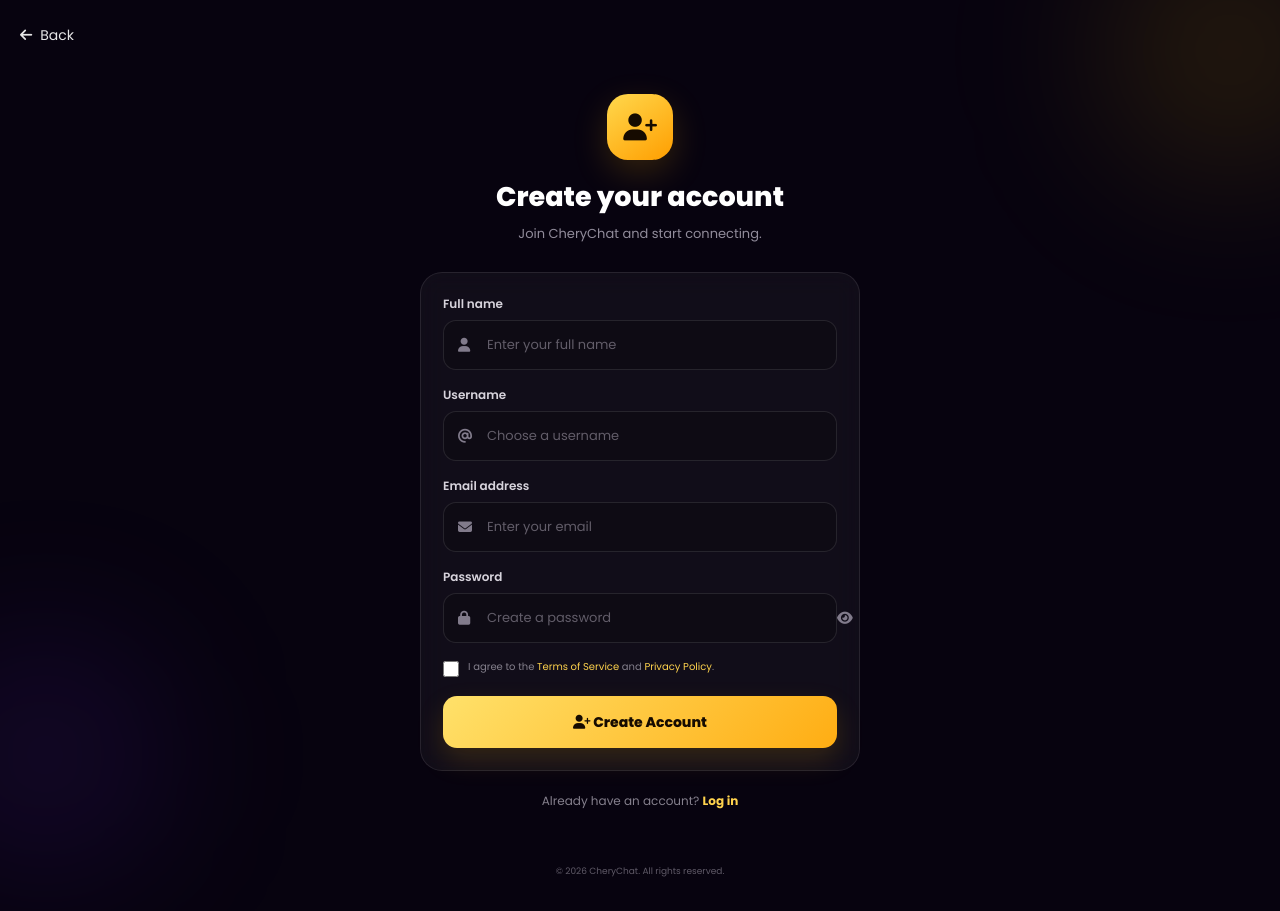
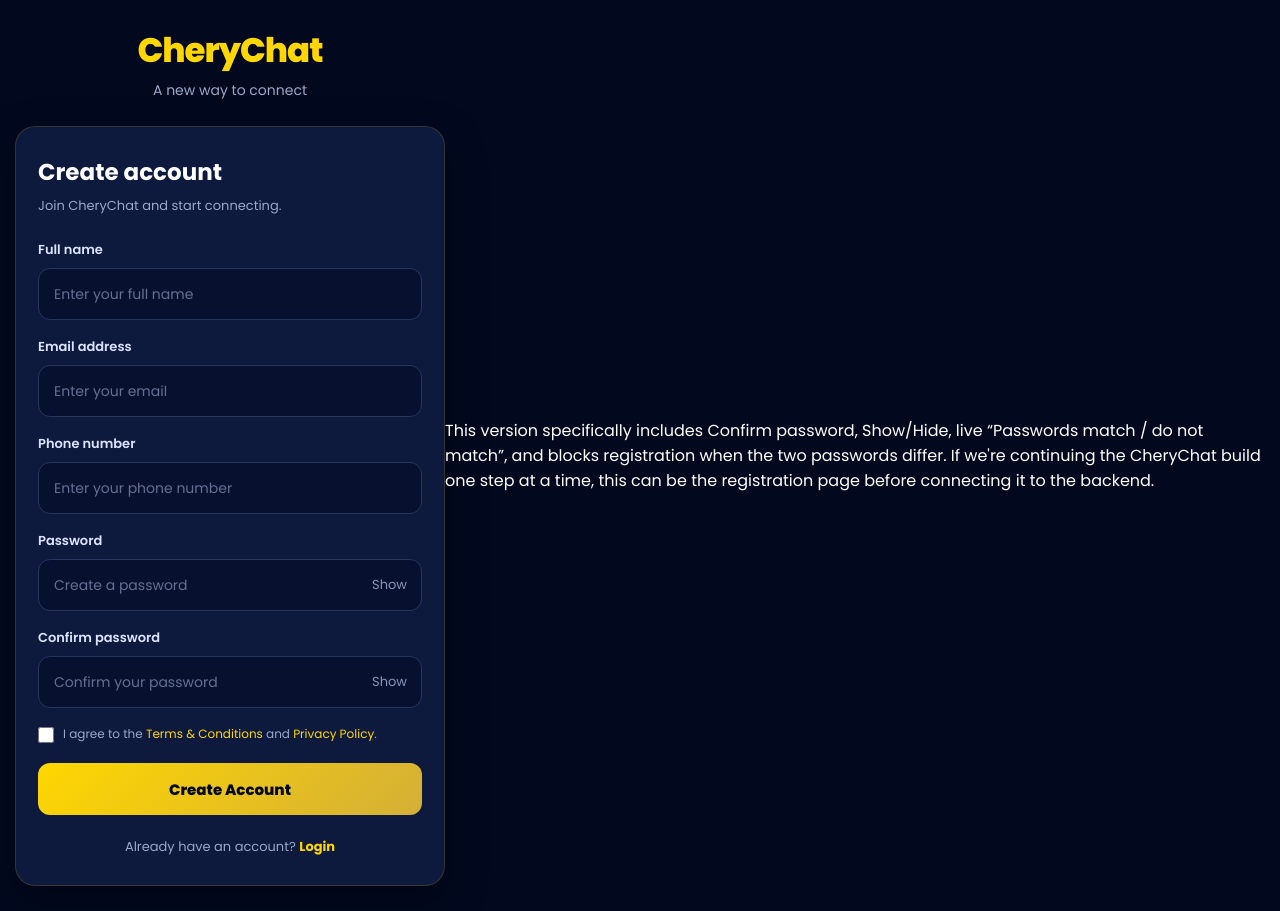
Before and after one commit to cheryotshamba-sudo/CHERYCHAT-FRONTEND, a plain HTML site: page register.html in a window 1280 px wide. Drawn offline with Linux system fonts and the light colour scheme.

Commit message:
Update register.html

```diff
--- a/register.html
+++ b/register.html
@@ -4,14 +4,11 @@
     <meta charset="UTF-8">
     <meta name="viewport" content="width=device-width, initial-scale=1.0">
 
-    <title>Create Account | CheryChat</title>
+    <title>Create Account - CheryChat</title>
 
     <link rel="preconnect" href="https://fonts.googleapis.com">
     <link rel="preconnect" href="https://fonts.gstatic.com" crossorigin>
     <link href="https://fonts.googleapis.com/css2?family=Poppins:wght@400;500;600;700;800&display=swap" rel="stylesheet">
-
-    <link rel="stylesheet"
-          href="https://cdnjs.cloudflare.com/ajax/libs/font-awesome/6.7.2/css/all.min.css">
 
     <style>
         * {
@@ -21,193 +18,133 @@
         }
 
         body {
+            min-height: 100vh;
+            background: #02091f;
+            color: #ffffff;
             font-family: 'Poppins', sans-serif;
-            background: #07030f;
-            color: #fff;
-            min-height: 100vh;
+            display: flex;
+            justify-content: center;
+            align-items: center;
+            padding: 25px 15px;
         }
 
-        .page {
-            min-height: 100vh;
-            display: flex;
-            flex-direction: column;
-            position: relative;
-            overflow: hidden;
+        .container {
+            width: 100%;
+            max-width: 430px;
         }
 
-        .glow {
-            position: fixed;
-            width: 260px;
-            height: 260px;
-            border-radius: 50%;
-            background: rgba(255, 193, 7, 0.12);
-            filter: blur(80px);
-            top: -80px;
-            right: -80px;
+        .logo {
+            text-align: center;
+            margin-bottom: 25px;
         }
 
-        .glow2 {
-            position: fixed;
-            width: 230px;
-            height: 230px;
-            border-radius: 50%;
-            background: rgba(120, 50, 255, 0.12);
-            filter: blur(80px);
-            bottom: -70px;
-            left: -70px;
+        .logo h1 {
+            font-size: 34px;
+            font-weight: 800;
+            color: #ffd700;
+            letter-spacing: -1px;
         }
 
-        header {
-            padding: 22px 20px;
-            position: relative;
-            z-index: 2;
+        .logo p {
+            color: #9ca8c7;
+            font-size: 14px;
+            margin-top: 4px;
         }
 
-        .back {
-            color: #fff;
-            text-decoration: none;
-            font-size: 14px;
-            display: inline-flex;
-            align-items: center;
-            gap: 8px;
-            opacity: .9;
+        .card {
+            background: #0d193d;
+            border: 1px solid rgba(255, 215, 0, 0.15);
+            border-radius: 20px;
+            padding: 28px 22px;
+            box-shadow: 0 15px 40px rgba(0, 0, 0, 0.35);
         }
 
-        main {
-            flex: 1;
-            width: 100%;
-            max-width: 480px;
-            margin: 0 auto;
-            padding: 15px 20px 40px;
-            position: relative;
-            z-index: 2;
-        }
-
-        .heading {
-            text-align: center;
-            margin: 10px 0 28px;
-        }
-
-        .logo-icon {
-            width: 66px;
-            height: 66px;
-            margin: 0 auto 17px;
-            border-radius: 21px;
-            display: flex;
-            align-items: center;
-            justify-content: center;
-            background: linear-gradient(145deg, #ffd84d, #ff9e00);
-            color: #160b00;
-            font-size: 27px;
-            box-shadow: 0 12px 35px rgba(255,181,0,.18);
-        }
-
-        h1 {
-            font-size: 27px;
-            font-weight: 800;
+        .card h2 {
+            font-size: 23px;
             margin-bottom: 7px;
         }
 
-        .heading p {
-            color: #918c9b;
+        .subtitle {
+            color: #9ca8c7;
             font-size: 13px;
+            margin-bottom: 24px;
         }
 
-        .form-card {
-            padding: 22px;
-            border-radius: 22px;
-            background: rgba(255,255,255,.045);
-            border: 1px solid rgba(255,255,255,.09);
-            backdrop-filter: blur(12px);
-        }
-
-        .field {
-            margin-bottom: 16px;
+        .form-group {
+            margin-bottom: 17px;
         }
 
         label {
             display: block;
-            font-size: 12px;
+            font-size: 13px;
             font-weight: 600;
-            color: #d7d3dc;
-            margin-bottom: 7px;
+            margin-bottom: 8px;
+            color: #dce4ff;
         }
 
         .input-box {
             position: relative;
         }
 
-        .input-box i {
-            position: absolute;
-            left: 15px;
-            top: 50%;
-            transform: translateY(-50%);
-            color: #817b8b;
-            font-size: 14px;
-        }
-
         input {
             width: 100%;
-            height: 50px;
-            border: 1px solid rgba(255,255,255,.10);
+            height: 52px;
+            padding: 0 48px 0 15px;
+            border: 1px solid #26365f;
+            border-radius: 12px;
+            background: #07112f;
+            color: white;
             outline: none;
-            border-radius: 13px;
-            background: rgba(0,0,0,.18);
-            color: #fff;
-            padding: 0 15px 0 43px;
             font-family: inherit;
-            font-size: 13px;
-            transition: .2s;
+            font-size: 14px;
+            transition: 0.2s;
         }
 
         input:focus {
-            border-color: #ffc928;
-            box-shadow: 0 0 0 3px rgba(255,201,40,.08);
+            border-color: #ffd700;
+            box-shadow: 0 0 0 3px rgba(255, 215, 0, 0.08);
         }
 
         input::placeholder {
-            color: #625d69;
+            color: #647093;
         }
 
-        .password-box input {
-            padding-right: 45px;
-        }
-
-        .toggle-password {
+        .toggle {
             position: absolute;
             right: 15px;
             top: 50%;
             transform: translateY(-50%);
-            color: #817b8b;
             cursor: pointer;
-            font-size: 14px;
+            color: #8996ba;
+            font-size: 13px;
+            user-select: none;
+        }
+
+        .toggle:hover {
+            color: #ffd700;
         }
 
         .terms {
             display: flex;
             align-items: flex-start;
             gap: 9px;
-            margin: 7px 0 19px;
+            margin: 7px 0 20px;
+            font-size: 12px;
+            color: #9ca8c7;
+            line-height: 1.5;
         }
 
         .terms input {
             width: 16px;
             height: 16px;
             margin-top: 2px;
-            accent-color: #ffc928;
             padding: 0;
-        }
-
-        .terms label {
-            font-size: 10px;
-            line-height: 1.5;
-            margin: 0;
-            color: #85808d;
-            font-weight: 400;
+            accent-color: #ffd700;
+            flex-shrink: 0;
         }
 
         .terms a {
-            color: #ffd34d;
+            color: #ffd700;
             text-decoration: none;
         }
 
@@ -215,43 +152,86 @@
             width: 100%;
             height: 52px;
             border: none;
-            border-radius: 14px;
-            background: linear-gradient(135deg, #ffe16a, #ffad13);
-            color: #160b00;
+            border-radius: 12px;
+            background: linear-gradient(135deg, #ffd700, #d4af37);
+            color: #02091f;
             font-family: inherit;
-            font-size: 14px;
+            font-size: 15px;
             font-weight: 800;
             cursor: pointer;
-            box-shadow: 0 12px 28px rgba(255,181,0,.15);
+            transition: 0.2s;
+        }
+
+        button:hover {
+            transform: translateY(-1px);
+            box-shadow: 0 8px 20px rgba(255, 215, 0, 0.18);
+        }
+
+        button:disabled {
+            opacity: 0.6;
+            cursor: not-allowed;
+            transform: none;
+        }
+
+        .message {
+            display: none;
+            margin-top: 15px;
+            padding: 11px 13px;
+            border-radius: 10px;
+            font-size: 13px;
+            text-align: center;
+        }
+
+        .error {
+            display: block;
+            background: rgba(239, 68, 68, 0.1);
+            border: 1px solid rgba(239, 68, 68, 0.3);
+            color: #ff8b8b;
+        }
+
+        .success {
+            display: block;
+            background: rgba(34, 197, 94, 0.1);
+            border: 1px solid rgba(34, 197, 94, 0.3);
+            color: #6ee7a0;
         }
 
         .login {
             text-align: center;
-            margin-top: 21px;
-            font-size: 12px;
-            color: #85808d;
+            margin-top: 22px;
+            color: #9ca8c7;
+            font-size: 13px;
         }
 
         .login a {
-            color: #ffd34d;
+            color: #ffd700;
+            font-weight: 700;
             text-decoration: none;
-            font-weight: 700;
         }
 
-        footer {
-            text-align: center;
-            padding: 15px 20px 22px;
-            color: #5f5a67;
-            font-size: 9px;
+        .password-status {
+            font-size: 11px;
+            margin-top: 6px;
+            display: none;
         }
 
-        @media (max-width: 360px) {
-            .form-card {
-                padding: 18px;
+        .match {
+            color: #6ee7a0;
+            display: block;
         }
 
-            h1 {
-                font-size: 24px;
+        .no-match {
+            color: #ff8b8b;
+            display: block;
+        }
+
+        @media (max-width: 380px) {
+            .card {
+                padding: 24px 18px;
+            }
+
+            .logo h1 {
+                font-size: 30px;
             }
         }
     </style>
@@ -259,159 +239,245 @@
 
 <body>
 
-<div class="page">
+<div class="container">
 
-    <div class="glow"></div>
-    <div class="glow2"></div>
-
-    <header>
-        <a href="index.html" class="back">
-            <i class="fa-solid fa-arrow-left"></i>
-            Back
-        </a>
-    </header>
-
-    <main>
-
-        <div class="heading">
-
-            <div class="logo-icon">
-                <i class="fa-solid fa-user-plus"></i>
+    <div class="logo">
+        <h1>CheryChat</h1>
+        <p>A new way to connect</p>
     </div>
 
-            <h1>Create your account</h1>
+    <div class="card">
 
-            <p>Join CheryChat and start connecting.</p>
-
-        </div>
-
-        <div class="form-card">
+        <h2>Create account</h2>
+        <p class="subtitle">Join CheryChat and start connecting.</p>
 
         <form id="registerForm">
 
-                <div class="field">
+            <div class="form-group">
                 <label for="fullName">Full name</label>
 
                 <div class="input-box">
-                        <i class="fa-solid fa-user"></i>
-
                     <input
                         type="text"
                         id="fullName"
                         placeholder="Enter your full name"
-                            autocomplete="name"
-                            required>
+                        required
+                    >
                 </div>
             </div>
 
-                <div class="field">
-                    <label for="username">Username</label>
-
-                    <div class="input-box">
-                        <i class="fa-solid fa-at"></i>
-
-                        <input
-                            type="text"
-                            id="username"
-                            placeholder="Choose a username"
-                            autocomplete="username"
-                            required>
-                    </div>
-                </div>
-
-                <div class="field">
+            <div class="form-group">
                 <label for="email">Email address</label>
 
                 <div class="input-box">
-                        <i class="fa-solid fa-envelope"></i>
-
                     <input
                         type="email"
                         id="email"
                         placeholder="Enter your email"
-                            autocomplete="email"
-                            required>
+                        required
+                    >
                 </div>
             </div>
 
-                <div class="field">
+            <div class="form-group">
+                <label for="phone">Phone number</label>
+
+                <div class="input-box">
+                    <input
+                        type="tel"
+                        id="phone"
+                        placeholder="Enter your phone number"
+                        required
+                    >
+                </div>
+            </div>
+
+            <div class="form-group">
                 <label for="password">Password</label>
 
-                    <div class="input-box password-box">
-                        <i class="fa-solid fa-lock"></i>
-
+                <div class="input-box">
                     <input
                         type="password"
                         id="password"
                         placeholder="Create a password"
-                            autocomplete="new-password"
-                            minlength="8"
-                            required>
+                        minlength="6"
+                        required
+                    >
 
-                        <span class="toggle-password" onclick="togglePassword()">
-                            <i class="fa-solid fa-eye" id="eyeIcon"></i>
+                    <span class="toggle" onclick="togglePassword('password', this)">
+                        Show
                     </span>
                 </div>
             </div>
 
+            <!-- CONFIRM PASSWORD -->
+            <div class="form-group">
+                <label for="confirmPassword">Confirm password</label>
+
+                <div class="input-box">
+                    <input
+                        type="password"
+                        id="confirmPassword"
+                        placeholder="Confirm your password"
+                        minlength="6"
+                        required
+                    >
+
+                    <span class="toggle" onclick="togglePassword('confirmPassword', this)">
+                        Show
+                    </span>
+                </div>
+
+                <div id="passwordStatus" class="password-status"></div>
+            </div>
+
             <div class="terms">
-
                 <input type="checkbox" id="terms" required>
 
-                    <label for="terms">
+                <span>
                     I agree to the
-                        <a href="#">Terms of Service</a>
+                    <a href="#">Terms & Conditions</a>
                     and
                     <a href="#">Privacy Policy</a>.
-                    </label>
-
+                </span>
             </div>
 
-                <button type="submit">
-                    <i class="fa-solid fa-user-plus"></i>
+            <button type="submit" id="registerBtn">
                 Create Account
             </button>
 
+            <div id="message" class="message"></div>
+
         </form>
-
-        </div>
 
         <div class="login">
             Already have an account?
-            <a href="login.html">Log in</a>
+            <a href="login.html">Login</a>
         </div>
 
-    </main>
-
-    <footer>
-        © 2026 CheryChat. All rights reserved.
-    </footer>
+    </div>
 
 </div>
 
 <script>
-    function togglePassword() {
-        const password = document.getElementById("password");
-        const eyeIcon = document.getElementById("eyeIcon");
 
-        if (password.type === "password") {
-            password.type = "text";
-            eyeIcon.classList.remove("fa-eye");
-            eyeIcon.classList.add("fa-eye-slash");
+    function togglePassword(id, element) {
+
+        const input = document.getElementById(id);
+
+        if (input.type === "password") {
+            input.type = "text";
+            element.textContent = "Hide";
         } else {
-            password.type = "password";
-            eyeIcon.classList.remove("fa-eye-slash");
-            eyeIcon.classList.add("fa-eye");
+            input.type = "password";
+            element.textContent = "Show";
         }
     }
 
+
+    const password = document.getElementById("password");
+    const confirmPassword = document.getElementById("confirmPassword");
+    const passwordStatus = document.getElementById("passwordStatus");
+
+
+    function checkPasswords() {
+
+        if (confirmPassword.value === "") {
+            passwordStatus.style.display = "none";
+            passwordStatus.textContent = "";
+            return;
+        }
+
+        if (password.value === confirmPassword.value) {
+
+            passwordStatus.className = "password-status match";
+            passwordStatus.textContent = "Passwords match";
+
+        } else {
+
+            passwordStatus.className = "password-status no-match";
+            passwordStatus.textContent = "Passwords do not match";
+        }
+    }
+
+
+    password.addEventListener("input", checkPasswords);
+    confirmPassword.addEventListener("input", checkPasswords);
+
+
     document.getElementById("registerForm").addEventListener("submit", function(e) {
+
         e.preventDefault();
 
-        alert("Registration will be connected to the CheryChat backend next.");
+        const fullName = document.getElementById("fullName").value.trim();
+        const email = document.getElementById("email").value.trim();
+        const phone = document.getElementById("phone").value.trim();
+        const passwordValue = password.value;
+        const confirmValue = confirmPassword.value;
+        const terms = document.getElementById("terms").checked;
+
+        const message = document.getElementById("message");
+        const button = document.getElementById("registerBtn");
+
+
+        message.className = "message";
+        message.textContent = "";
+
+
+        if (passwordValue !== confirmValue) {
+
+            message.className = "message error";
+            message.textContent = "Passwords do not match.";
+
+            return;
+        }
+
+
+        if (passwordValue.length < 6) {
+
+            message.className = "message error";
+            message.textContent = "Password must be at least 6 characters.";
+
+            return;
+        }
+
+
+        if (!terms) {
+
+            message.className = "message error";
+            message.textContent = "Please accept the Terms & Conditions.";
+
+            return;
+        }
+
+
+        button.disabled = true;
+        button.textContent = "Creating Account...";
+
+
+        /*
+         * FRONTEND ONLY FOR NOW
+         * We can connect this to the CheryChat backend
+         * after the registration page is confirmed working.
+         */
+
+        setTimeout(() => {
+
+            message.className = "message success";
+            message.textContent = "Account details are ready.";
+
+            button.disabled = false;
+            button.textContent = "Create Account";
+
+        }, 1000);
 
     });
+
 </script>
 
 </body>
 </html>
+
+This version specifically includes Confirm password, Show/Hide, live “Passwords match / do not match”, and blocks registration when the two passwords differ.
+
+If we're continuing the CheryChat build one step at a time, this can be the registration page before connecting it to the backend.
```
Lines whose indentation alone changed are shown as unchanged.
